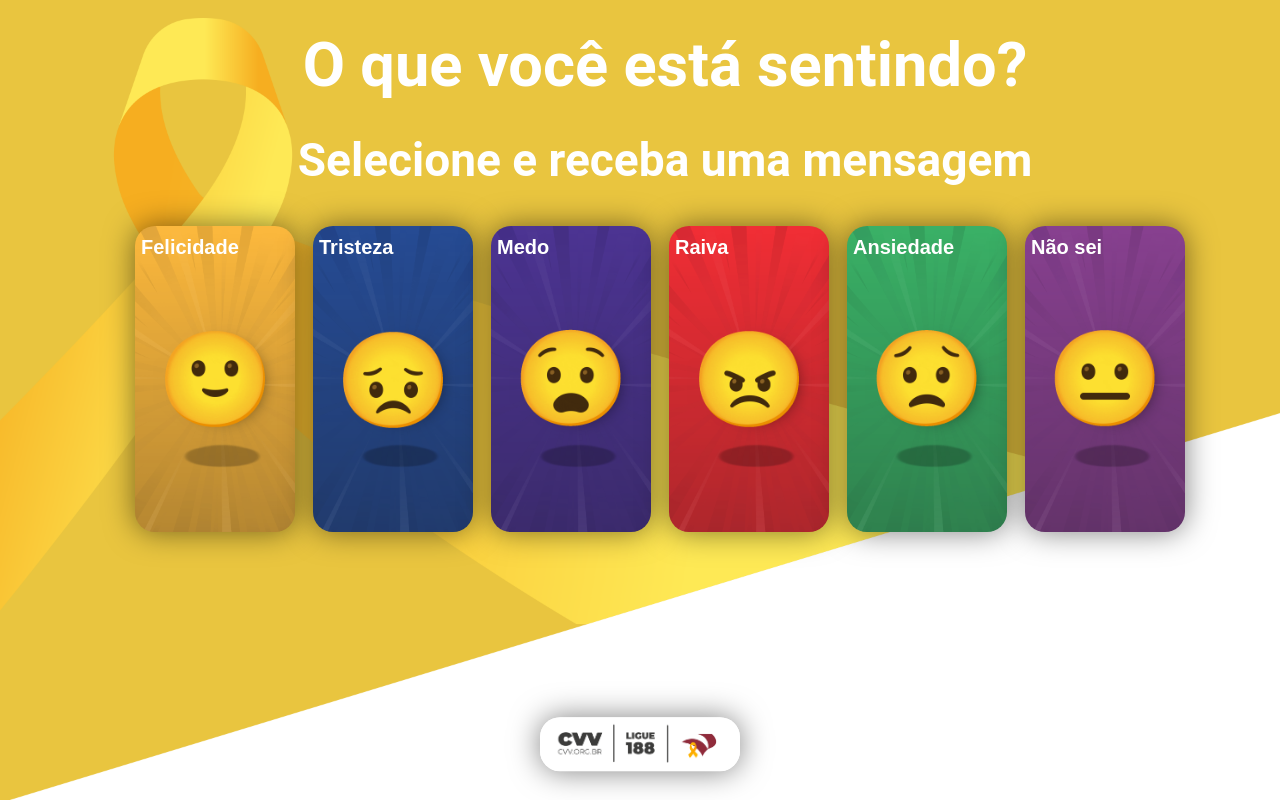
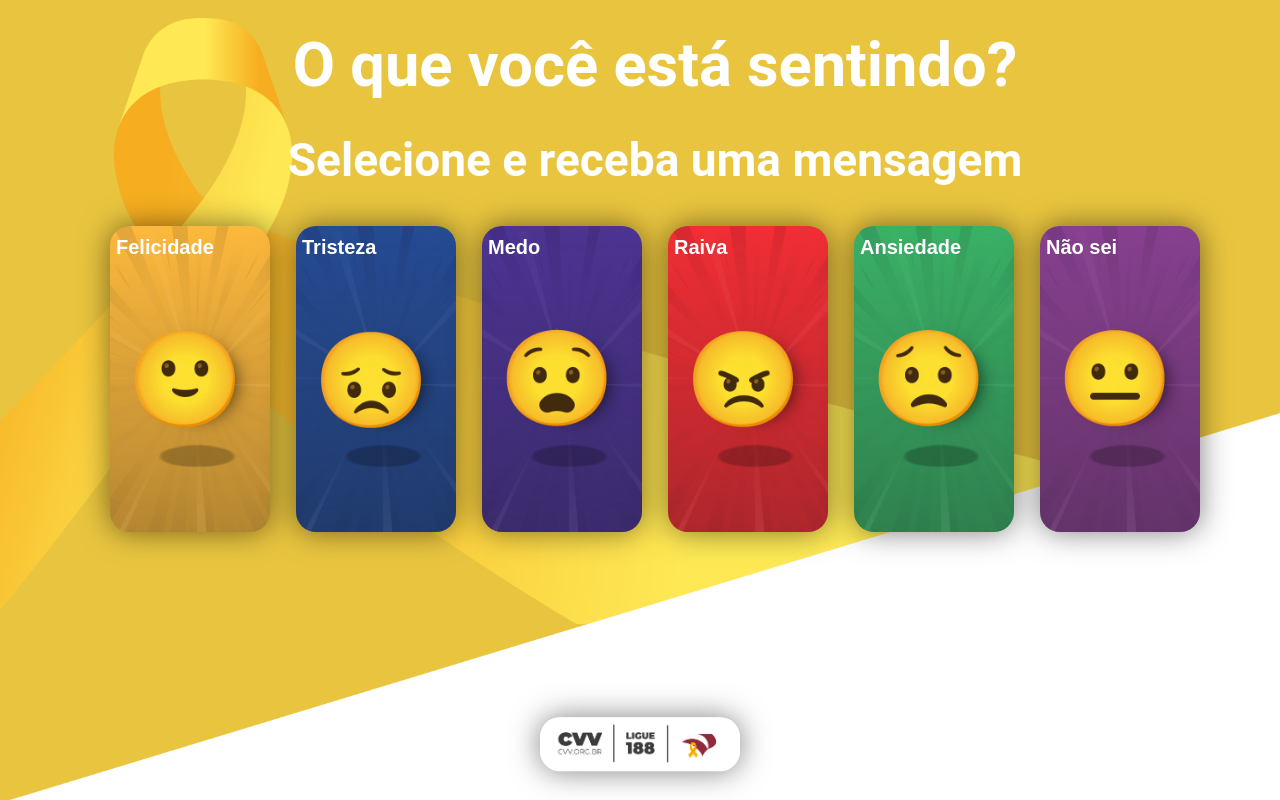
Before and after one commit to vhespanha/videira-setembro-amarelo, a Svelte app in the folder SvelteApp/: page / in a window 1280 px wide. Built offline with nearby package versions, Linux system fonts and the light colour scheme.

Commit message:
Update global.css

```diff
--- a/SvelteApp/public/global.css
+++ b/SvelteApp/public/global.css
@@ -22,7 +22,6 @@ body {
         width: 100%;
         padding: 15px;
         text-align: center !important;
-        margin-left: 10px;
         flex-grow: 1;
         display: flex;
         flex-direction: column;
@@ -62,6 +61,7 @@ button {
         flex-direction: column;
         justify-content: flex-start;
         color: white;
+        margin-left: 10px;
     }
 @media (max-width: 1280px) {
         .button-container button {
```
